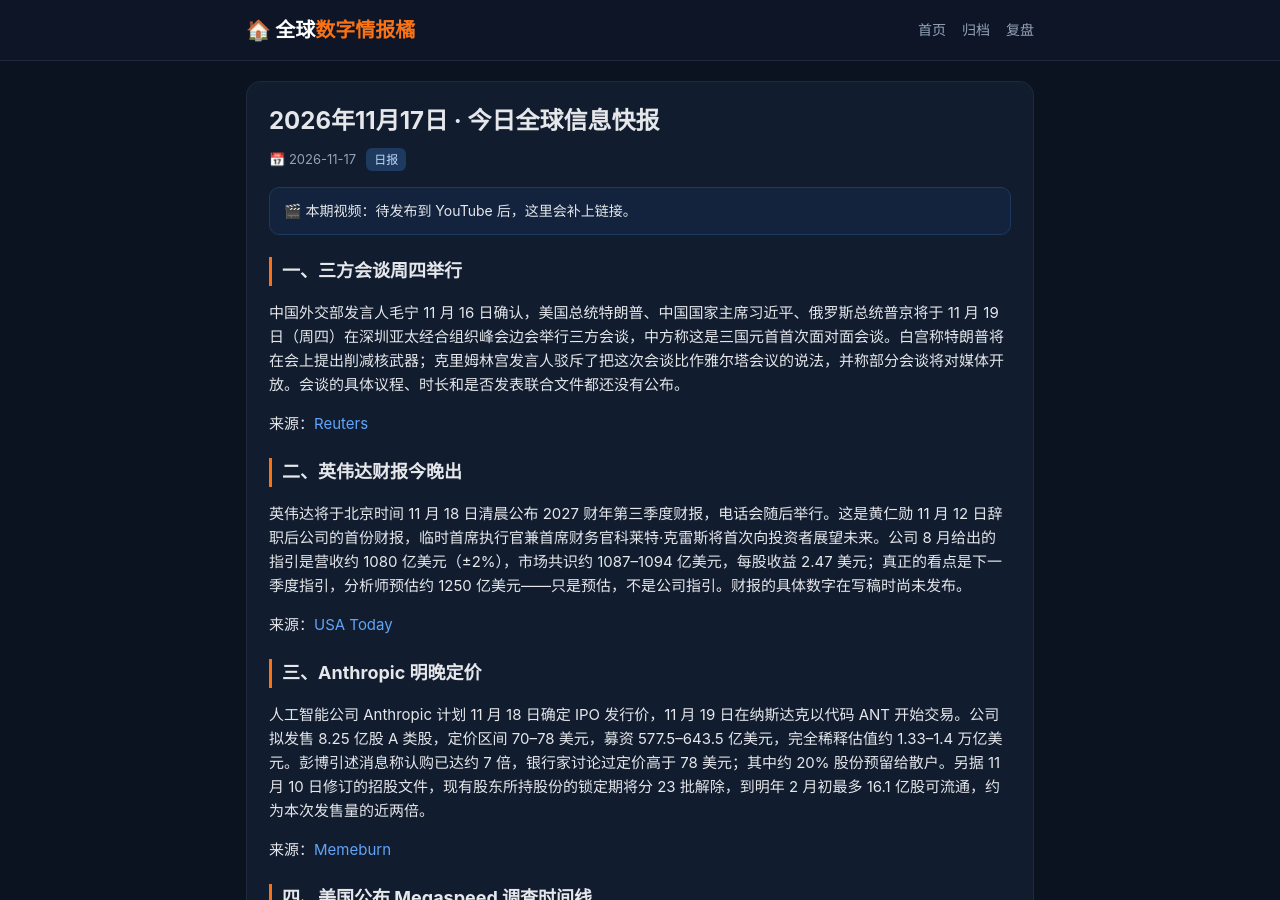
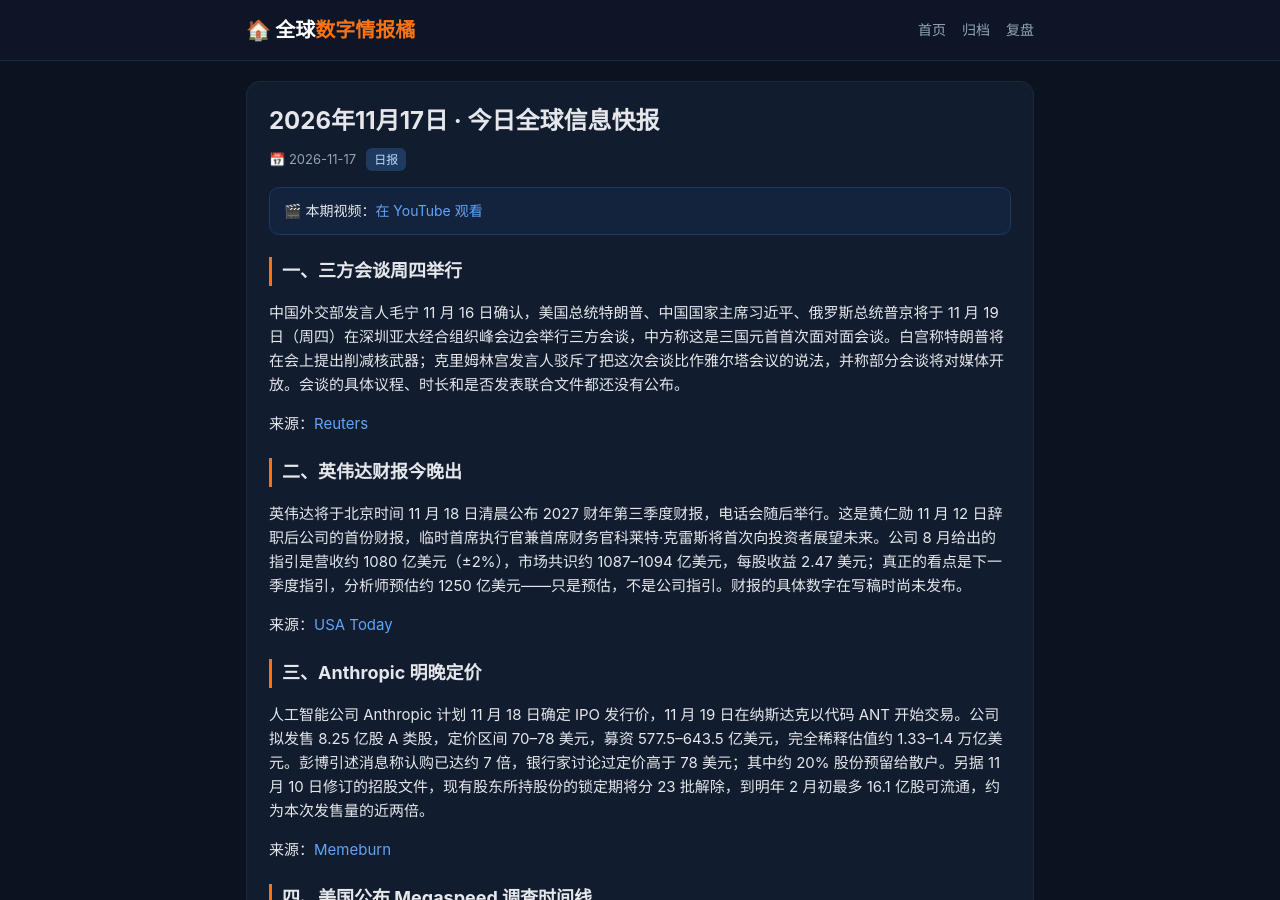
Before and after one commit to rayli090602-source/rayli090602-source.github.io, a Jekyll site: the page built from _posts/2026-11-17-今日全球信息快报.md, in a window 1280 px wide and 900 px high. Built offline with Jekyll 4.4.1, drawn with Linux system fonts in a browser that asks for light colours; part of the change alters nothing that is shown.

Commit message:
2026-11-17 博客补视频链接

```diff
--- a/_posts/2026-11-17-今日全球信息快报.md
+++ b/_posts/2026-11-17-今日全球信息快报.md
@@ -3,7 +3,7 @@ layout: post
 title: "2026年11月17日 · 今日全球信息快报"
 date: 2026-11-17
 categories: [日报]
-video: ""
+video: "https://youtu.be/4xrJLXxmuX4"
 excerpt: '三方会谈周四举行、英伟达财报今晚出、李彦宏警告 AI 泡沫。今日 8 条，视频 4 分 56 秒。'
 ---
 
```
